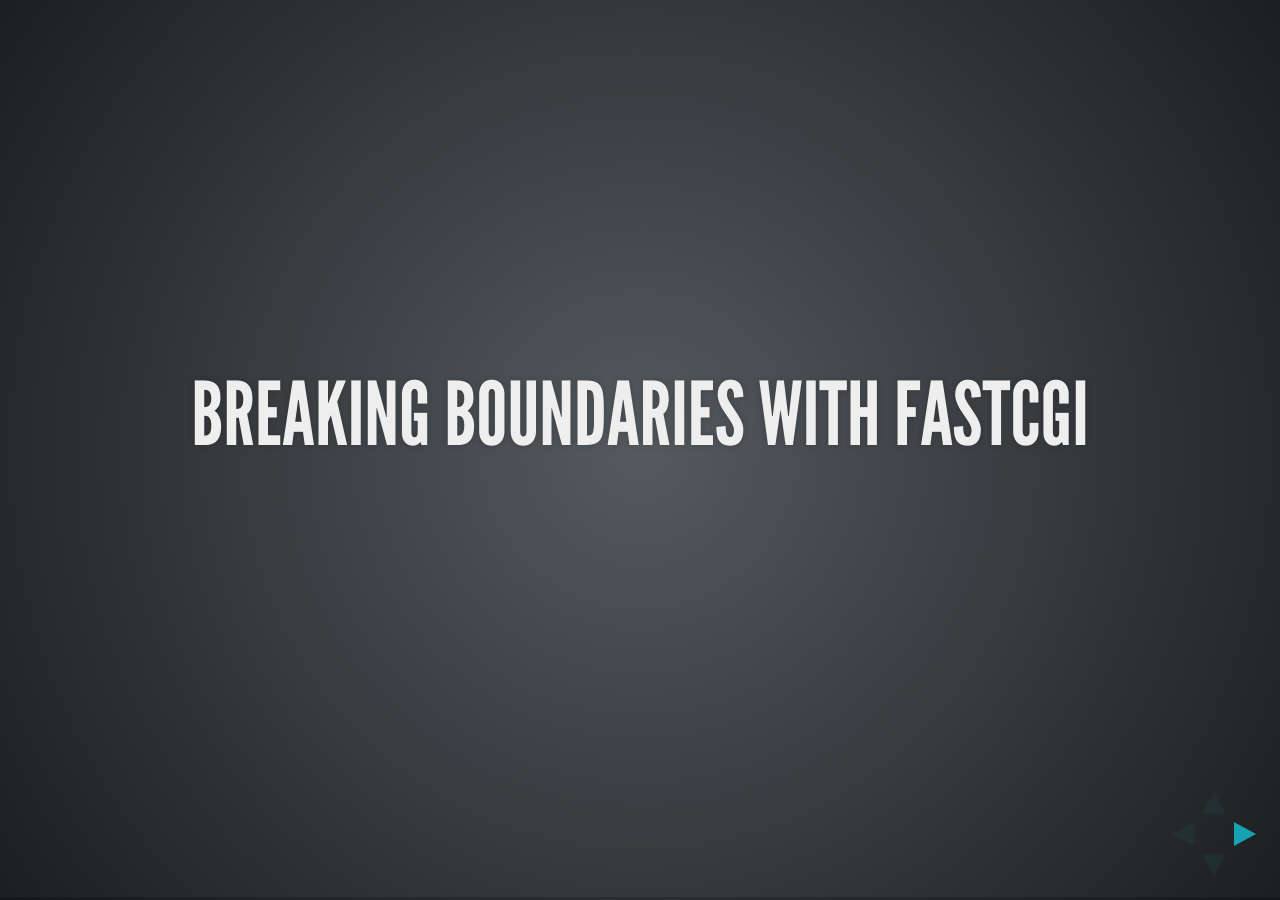
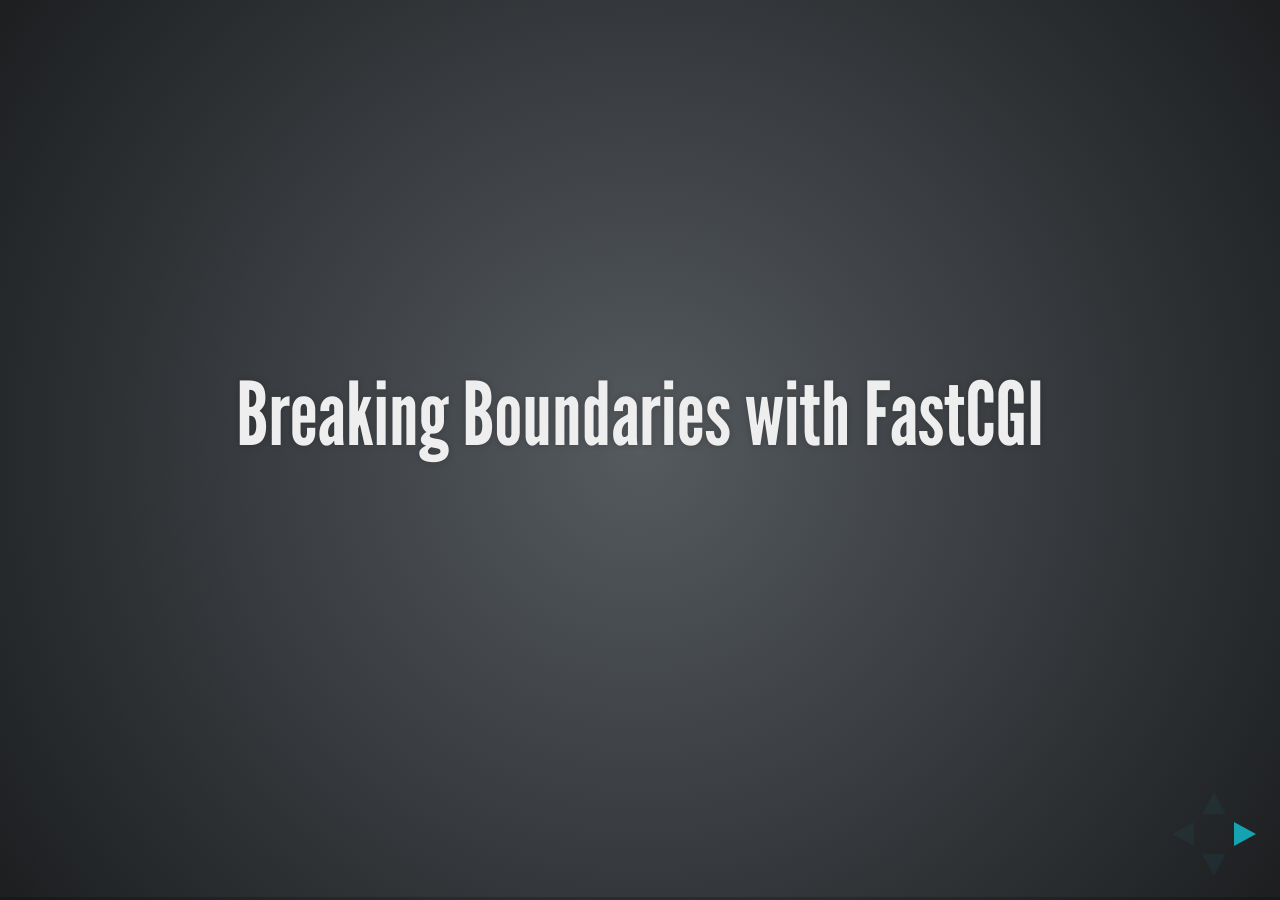
Before and after one commit to AndrewCarterUK/andrewcarteruk.github.io, a Jekyll site: the page slides/breaking-boundaries-with-fastcgi/index.html, which Jekyll copies as it is, in a window 1280 px wide. Built offline with Jekyll 4.4.1, drawn with Linux system fonts in a browser that asks for light colours.

Commit message:
Removed uppercase transform

```diff
--- a/slides/breaking-boundaries-with-fastcgi/css/theme/league.css
+++ b/slides/breaking-boundaries-with-fastcgi/css/theme/league.css
@@ -45,7 +45,6 @@ body {
   font-weight: normal;
   line-height: 1.2;
   letter-spacing: normal;
-  text-transform: uppercase;
   text-shadow: 0px 0px 6px rgba(0, 0, 0, 0.2);
   word-wrap: break-word; }
 
```
